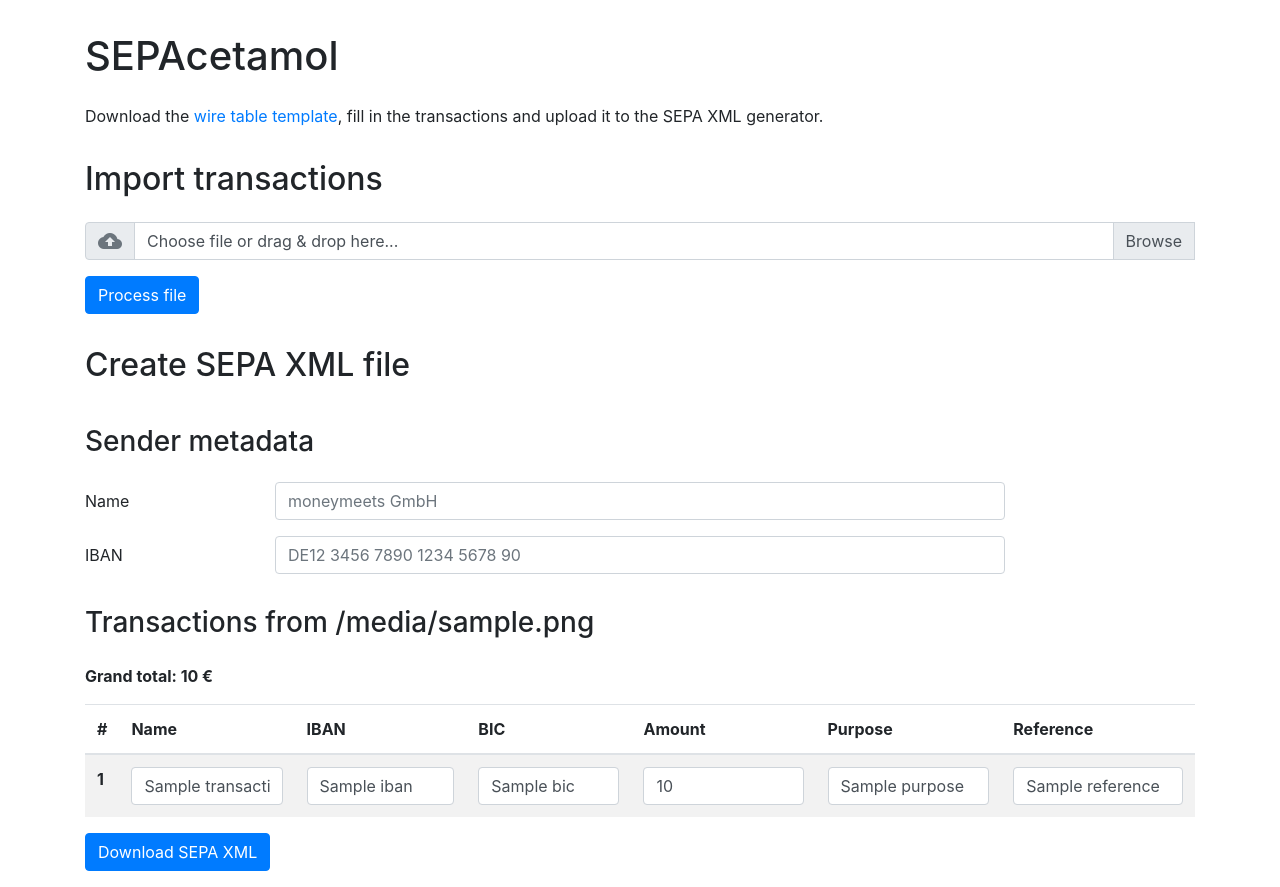
After one commit to moneymeets/sepacetamol, a Django app: template sepacetamol/templates/index.html in a window 1280 px wide. The commit adds this page. Run offline with Django 3.2, Linux system fonts and the light colour scheme; the template is opened without the code that fills it: most values are stand-ins (such as "Sample title", 1, 10 or a date in 2020); some libraries are stand-ins or nearby versions.

Commit message:
Implement Excel file parsing and transaction table generation

```diff
--- a/sepacetamol/templates/base.html
+++ b/sepacetamol/templates/base.html
@@ -15,41 +15,17 @@
         body {
             padding-top: 1rem;
         }
+
+        h1, h2, h3 {
+            padding-top: 1rem;
+            padding-bottom: 1rem;
+        }
     </style>
 </head>
 
 <body>
 
 <main role="main" class="container">
-
-    <h1>SEPAcetamol</h1>
-
-    <p>
-        Upload wire transfer table first, then generate SEPA XML file.
-    </p>
-
-    <form method="post" enctype="multipart/form-data"> <!-- class="was-validated" -->
-
-        {% csrf_token %}
-
-        <div class="form-group">
-            <div class="input-group mb-3">
-                <div class="input-group-prepend">
-                    <span class="input-group-text"><span class="material-icons text-muted">cloud_upload</span></span>
-                </div>
-                <div class="custom-file"><!-- is_invalid -->
-                    <input type="file" class="custom-file-input" id="inputGroupFile01" accept=".xlsx,.xls,application/vnd.openxmlformats-officedocument.spreadsheetml.sheet,application/vnd.ms-excel" required>
-                    <label class="custom-file-label" for="inputGroupFile01">Choose file or drag & drop here...</label>
-                </div>
-                <div class="invalid-feedback">Unable to process requested file!</div>
-            </div>
-        </div>
-
-        <div class="form-group">
-            <button type="submit" class="btn btn-primary">Process file!</button>
-        </div>
-
-    </form>
 
     {% block content %}
     {% endblock %}
--- /dev/null
+++ b/sepacetamol/templates/index.html
@@ -0,0 +1,119 @@
+{% extends "base.html" %}
+
+{% load static %}
+
+{% block content %}
+    <h1>SEPAcetamol</h1>
+
+    <p>
+        Download the
+        <a href="{% static "sepa-xml-template.xlsx" %}">wire table template</a>, fill in the transactions and upload it to the SEPA XML generator.
+    </p>
+
+    <h2>Import transactions</h2>
+
+    <form method="post" enctype="multipart/form-data"> <!-- class="was-validated" -->
+
+        {% csrf_token %}
+
+        <div class="form-group">
+            <div class="input-group mb-3">
+                <div class="input-group-prepend">
+                    <span class="input-group-text"><span class="material-icons text-muted">cloud_upload</span></span>
+                </div>
+                <div class="custom-file"><!-- is_invalid -->
+                    <input type="file" class="custom-file-input" id="transactions-file" name="transactions-file" accept=".xlsx,application/vnd.openxmlformats-officedocument.spreadsheetml.sheet" required>
+                    <label class="custom-file-label" for="transactions-file">Choose file or drag & drop here...</label>
+                </div>
+                <div class="invalid-feedback">Unable to process requested file!</div>
+            </div>
+        </div>
+
+        <div class="form-group">
+            <button type="submit" class="btn btn-primary">Process file</button>
+        </div>
+
+    </form>
+
+    {% if source_filename %}
+        <h2>Create SEPA XML file</h2>
+
+        <form method="post">
+
+            <h3>Sender metadata</h3>
+
+            <div class="form-group row">
+                <label for="exampleFormControlInput1" class="col-sm-2 col-form-label">Name</label>
+                <div class="col-sm-8">
+                    <input type="text" class="form-control" id="exampleFormControlInput1" placeholder="moneymeets GmbH" required>
+                </div>
+            </div>
+
+            <div class="form-group row">
+                <label for="exampleFormControlInput1" class="col-sm-2 col-form-label">IBAN</label>
+                <div class="col-sm-8">
+                    <input type="text" class="form-control" id="exampleFormControlInput1" placeholder="DE12 3456 7890 1234 5678 90" required>
+                </div>
+            </div>
+
+            <h3>Transactions from {{ source_filename }}</h3>
+
+            <p>
+                <strong>Grand total: {{ grand_total }} €</strong>
+            </p>
+
+            {% csrf_token %}
+
+            <table class="table table-striped">
+
+                <thead>
+                <tr>
+                    <th scope="col">#</th>
+                    <th scope="col">Name</th>
+                    <th scope="col">IBAN</th>
+                    <th scope="col">BIC</th>
+                    <th scope="col">Amount</th>
+                    <th scope="col">Purpose</th>
+                    <th scope="col">Reference</th>
+                </tr>
+                </thead>
+
+                <tbody>
+
+                {% for transaction in transactions %}
+                    <tr>
+                        <th scope="row">{{ forloop.counter }}</th>
+                        <td>
+                            <input type="text" class="form-control" id="transaction-name" name="transaction-name" value="{{ transaction.name }}">
+                        </td>
+                        <td>
+                            <input type="text" class="form-control" id="transaction-iban" name="transaction-iban" value="{{ transaction.iban }}">
+                        </td>
+                        <td>
+                            <input type="text" class="form-control" id="transaction-bic" name="transaction-bic" value="{{ transaction.bic }}">
+                        </td>
+                        <td>
+                            <input type="text" class="form-control" id="transaction-amount" name="transaction-amount" value="{{ transaction.amount }}">
+                        </td>
+                        <td>
+                            <input type="text" class="form-control" id="transaction-purpose" name="transaction-purpose" value="{{ transaction.purpose }}">
+                        </td>
+                        <td>
+                            <input type="text" class="form-control" id="transaction-reference" name="transaction-reference" value="{{ transaction.reference }}">
+                        </td>
+                    </tr>
+                {% endfor %}
+
+                </tbody>
+
+            </table>
+
+            <div class="form-group">
+                <button type="submit" class="btn btn-primary">Download SEPA XML</button>
+            </div>
+
+        </form>
+
+    {% endif %}
+
+{% endblock %}
```
Also changed, not shown: sepacetamol/views.py (+44 -1 lines).
